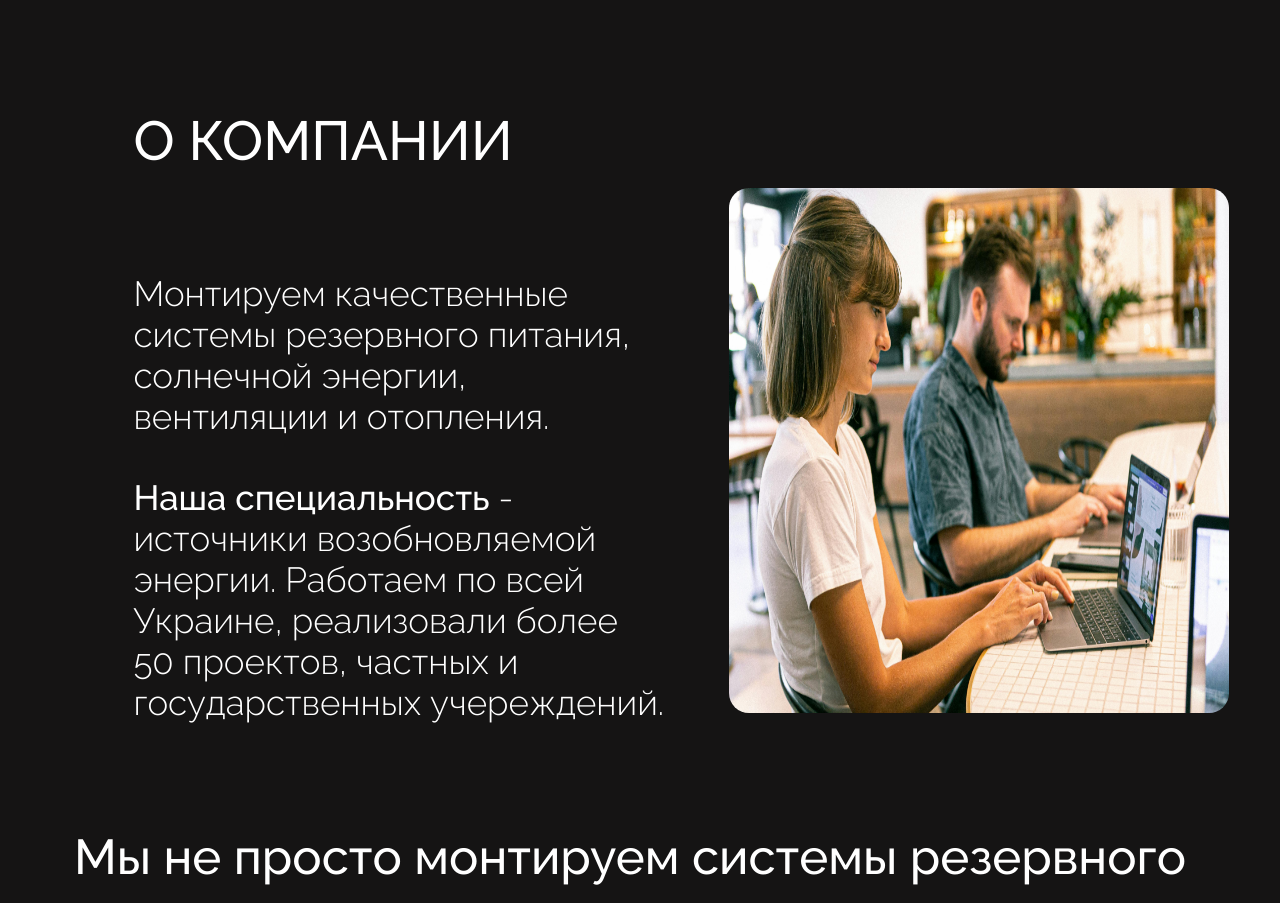
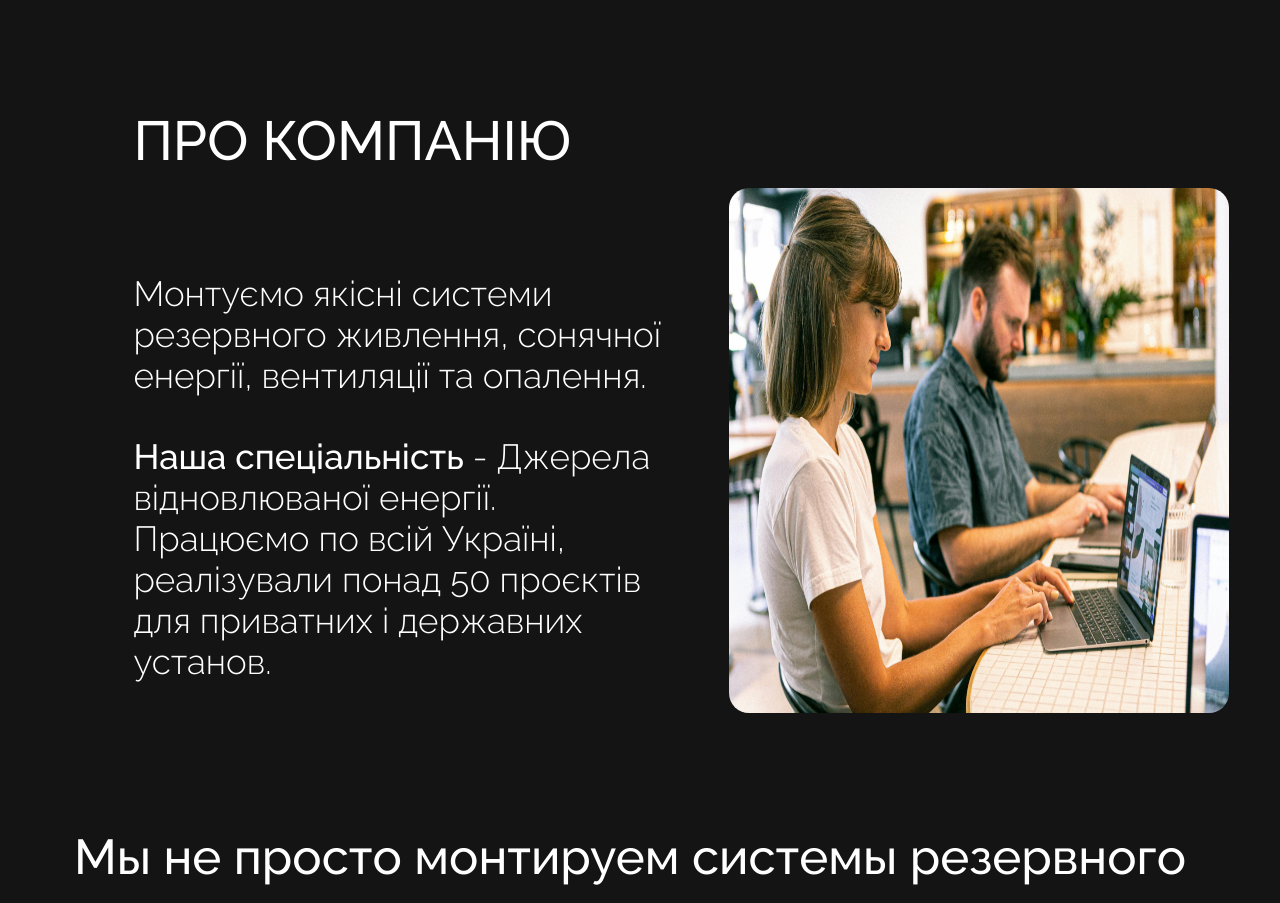
Before and after one commit to Romeean/green_mode_site_2.0, a React (Create React App) app: page / in a window 1280 px wide. Shown: the part 812-1715 px from the top of the page. Built offline with nearby package versions, Linux system fonts and the light colour scheme.

Commit message:
second_AboutUs_language_change

```diff
--- a/src/AboutUs.js
+++ b/src/AboutUs.js
@@ -7,15 +7,12 @@ export default function AboutUs() {
   return (
     <div className="about_us_section" id='aboutUsPage'>
       <div className="text_section">
-        <h1 className="title_of_about_us">О компании</h1>
+        <h1 className="title_of_about_us">Про компанію</h1>
         <p className="subtitle_of_about_us">
-          Монтируем качественные системы резервного питания, солнечной энергии,
-          вентиляции и отопления.
+        Монтуємо якісні системи резервного живлення, сонячної енергії, вентиляції та опалення.
         </p>
         <p className="subtitle_of_about_us">
-          <span className="bold_subtitle_of_about_us">Наша специальность</span> - источники
-          возобновляемой энергии. Работаем по всей Украине, реализовали более 50
-          проектов, частных и государственных учереждений.
+          <span className="bold_subtitle_of_about_us">Наша спеціальність</span> - Джерела відновлюваної енергії. Працюємо по всій Україні, реалізували понад 50 проєктів для приватних і державних установ.
         </p>
       </div>
       <div className="photo_section">
```
